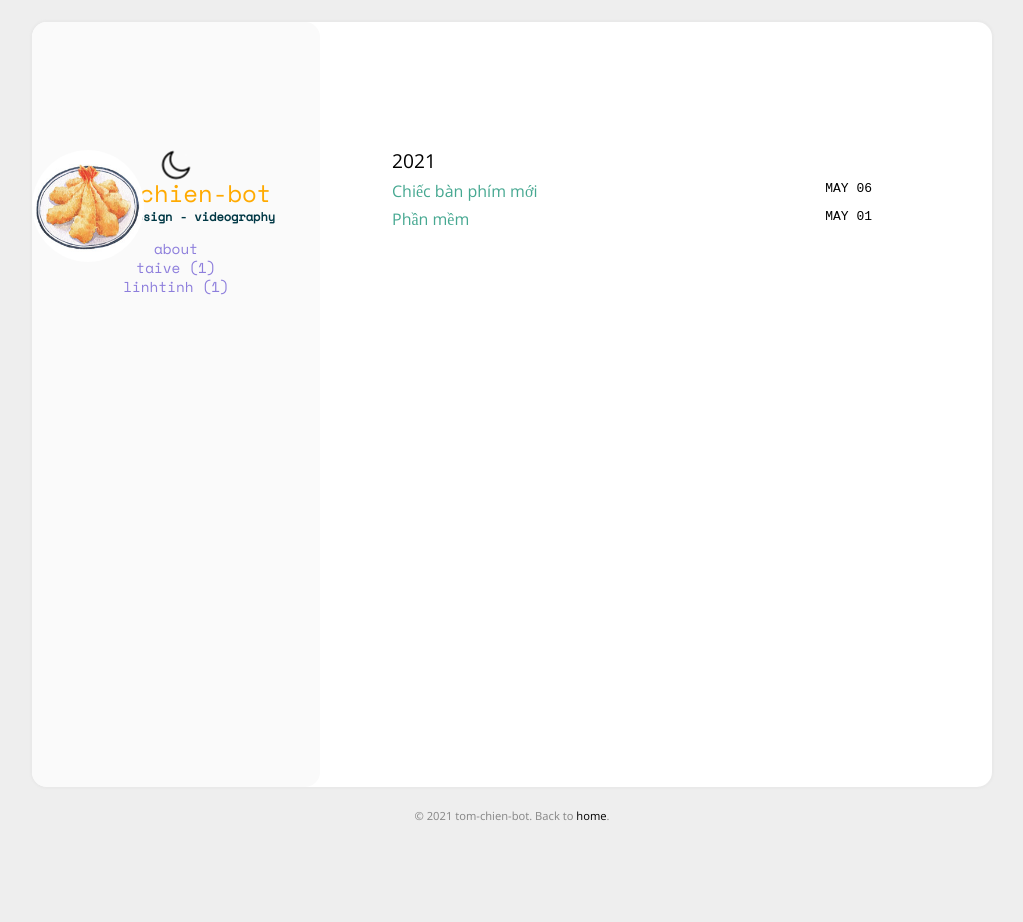
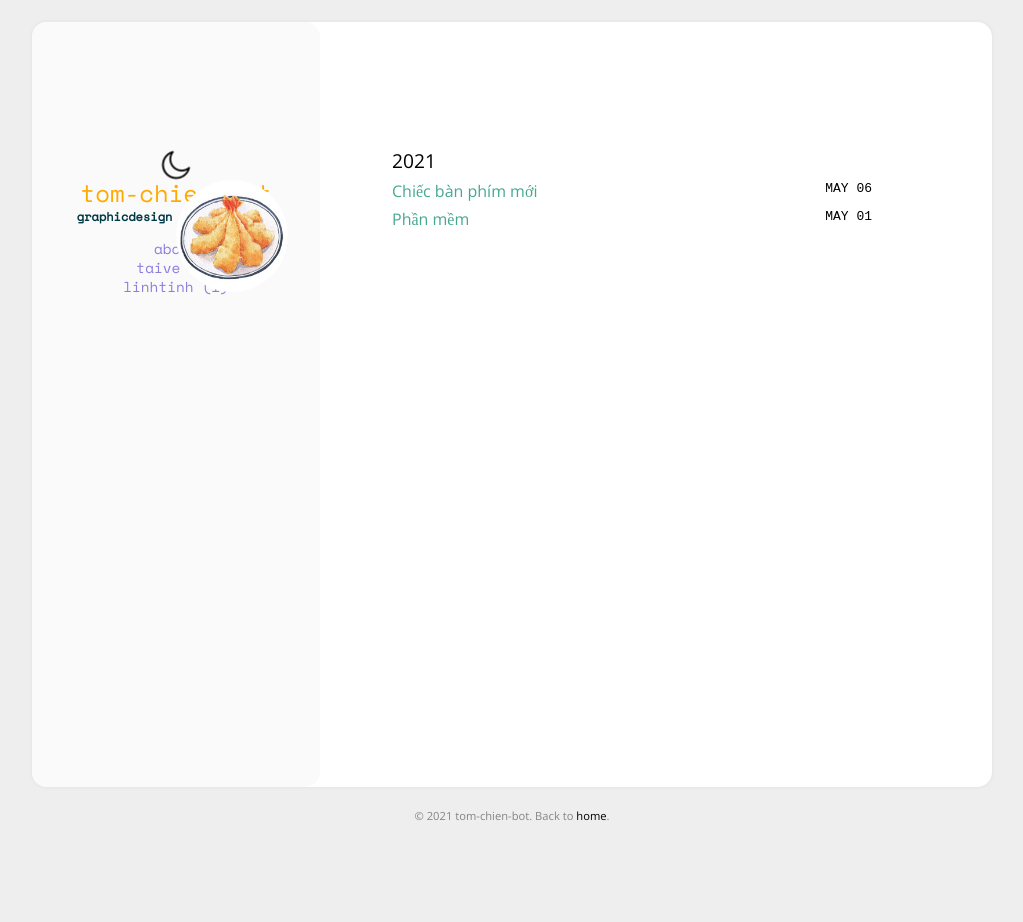
Before and after one commit to tom-chien-bot/tom-chien-bot, a Jekyll site: the page built from index.html, in a window 1280 px wide. Shown: the whole page, without its empty margins (128-1151 px from the left). Built offline with Jekyll 4.4.1, drawn with Linux system fonts in a browser that asks for light colours.

Commit message:
Update main.scss

```diff
--- a/assets/css/main.scss
+++ b/assets/css/main.scss
@@ -131,10 +131,7 @@ a {
 
 img {
      position: absolute;
-      left: 0;
-      top: 0;
       width: 100%;
-      height: auto;
     margin-left: auto;
     margin-right: auto;
 }
```
